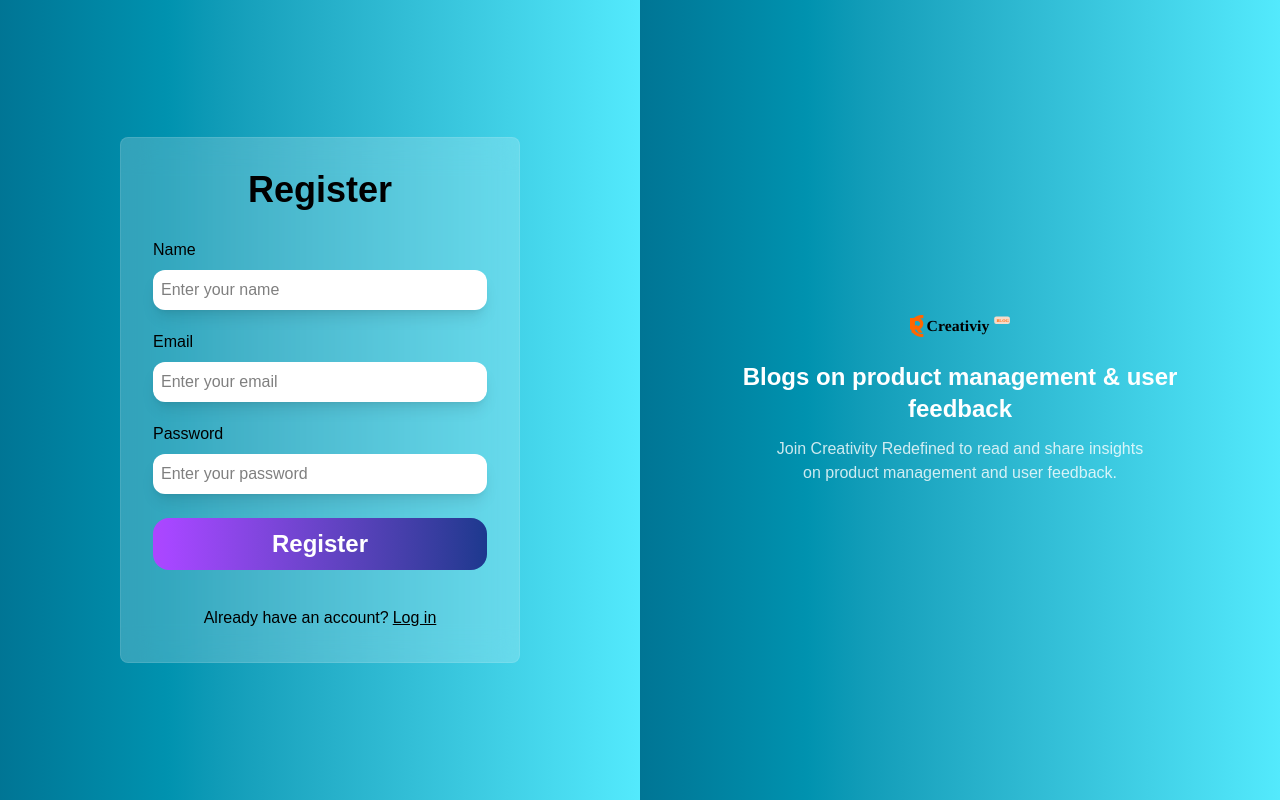
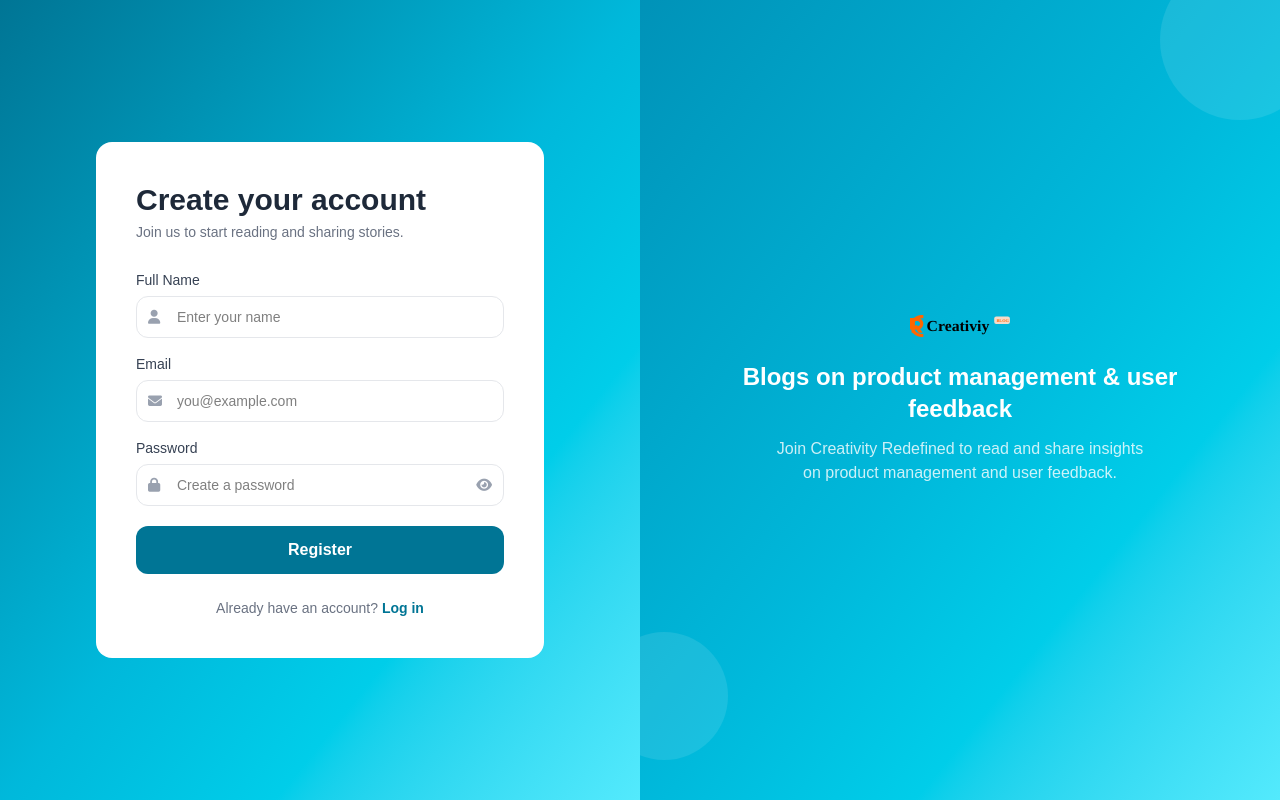
Before and after one commit to kehindeadeniji65-arch/blogwebsite, a Next.js app: page /signup in a window 1280 px wide. Built offline with nearby package versions, Linux system fonts and the light colour scheme.

Commit message:
login page

```diff
--- a/src/app/login/page.tsx
+++ b/src/app/login/page.tsx
@@ -11,11 +11,13 @@ export default function page() {
   const [password, setPassword] = useState("");
   const [error, setError] = useState("");
   const [showSuccess, setShowSuccess] = useState(false);
+  const [showPassword, setShowPassword] = useState(false);
+  const [loading, setLoading] = useState(false);
 
   const handleLogin = async (e: React.FormEvent<HTMLFormElement>) => {
-  console.log("handleLogin fired");
     e.preventDefault();
     setError("");
+    setLoading(true);
 
     try {
       const res = await fetch("https://blog-backend-0ieo.onrender.com/api/login", {
@@ -28,6 +30,7 @@ export default function page() {
 
       if (!res.ok) {
         setError(data.message || "Login failed");
+        setLoading(false);
         return;
       }
 
@@ -39,70 +42,110 @@ setTimeout(() => {
       }, 1500);
     } catch (err) {
       setError("Something went wrong");
+      setLoading(false);
     }
   };
 
   return (
     <div className="flex min-h-screen">
       {showSuccess && (
-        <div className="fixed top-5 left-1/2 -translate-x-1/2 bg-green-500 text-white px-6 py-3 rounded-lg shadow-lg z-50">
+        <div className="fixed top-5 left-1/2 -translate-x-1/2 bg-green-600 text-white px-6 py-3 rounded-lg shadow-lg z-50 flex items-center gap-2">
+          <i className="fa-solid fa-circle-check"></i>
           Login successful! Redirecting...
         </div>
       )}
 
       {/* Left - Login form */}
-      <div className="flex justify-center items-center w-full lg:w-1/2 px-4 bg-linear-to-r from-cyan-700 via-cyan-350 to-cyan-300 lg:bg-white">
-
-        <div className="py-6 sm:py-8 flex flex-col justify-center shrink-0 w-full max-w-100 backdrop-blur-lg border border-white/10 bg-white/20 lg:backdrop-blur-lg lg:border lg:border-white/10 bg-white/20rounded-lg px-5 sm:px-8">
-
-          <div className="flex lg:hidden justify-center mb-4">
+      <div className="flex justify-center items-center w-full lg:w-1/2 px-4 py-10 bg-linear-to-br from-cyan-700 via-cyan-500 to-cyan-300 lg:bg-white">
+        <div className="w-full max-w-md bg-white lg:shadow-none shadow-xl rounded-2xl px-6 py-8 sm:px-10 sm:py-10">
+          <div className="flex lg:hidden justify-center mb-6">
             <Logo/>
           </div>
-          <h2 className="text-center text-2xl sm:text-3xl md:text-4xl font-bold mb-5 sm:mb-7">Login</h2>
 
-          <form onSubmit={handleLogin} autoComplete="off">
-            <div className="flex flex-col mb-3">
-              <label htmlFor="name" className="text-sm sm:text-base">Email</label>
+          <h2 className="text-2xl sm:text-3xl font-bold text-gray-800">Welcome back</h2>
+          <p className="text-gray-500 text-sm mt-1 mb-7">Log in to continue to your dashboard.</p>
+
+          <form onSubmit={handleLogin} autoComplete="off" className="flex flex-col gap-4">
+            <div className="flex flex-col gap-1.5">
+              <label htmlFor="email" className="text-sm font-medium text-gray-700">Email</label>
+              <div className="relative">
+                <i className="fa-solid fa-envelope absolute left-3 top-1/2 -translate-y-1/2 text-gray-400 text-sm"></i>
                 <input
+                  id="email"
                   type="email"
                   name="email"
                   value={email}
                   onChange={(e) => setEmail(e.target.value)}
-                placeholder="Enter your email"
+                  placeholder="you@example.com"
                   required
-                autoComplete=""
-                className="outline-none bg-white shadow-lg p-2 my-2 rounded-[12px] text-sm sm:text-base"
+                  className="w-full border border-gray-200 rounded-xl pl-10 pr-4 py-2.5 text-sm outline-none focus:border-cyan-600 focus:ring-2 focus:ring-cyan-100 transition"
                 />
               </div>
-            <div className="flex flex-col">
-              <label htmlFor="password" className="text-sm sm:text-base">Password</label>
+            </div>
+
+            <div className="flex flex-col gap-1.5">
+              <div className="flex items-center justify-between">
+                <label htmlFor="password" className="text-sm font-medium text-gray-700">Password</label>
+                <Link href="/forgot-password" className="text-xs text-cyan-700 hover:underline">
+                  Forgot password?
+                </Link>
+              </div>
+              <div className="relative">
+                <i className="fa-solid fa-lock absolute left-3 top-1/2 -translate-y-1/2 text-gray-400 text-sm"></i>
                 <input
-                type="password"
+                  id="password"
+                  type={showPassword ? "text" : "password"}
                   name="password"
                   value={password}
                   onChange={(e) => setPassword(e.target.value)}
                   placeholder="Enter your password"
                   required
-                autoComplete="new-password"
-                className="outline-none bg-white shadow-lg p-2 my-2 rounded-[12px] text-sm sm:text-base"
+                  className="w-full border border-gray-200 rounded-xl pl-10 pr-10 py-2.5 text-sm outline-none focus:border-cyan-600 focus:ring-2 focus:ring-cyan-100 transition"
                 />
+                <button
+                  type="button"
+                  onClick={() => setShowPassword(!showPassword)}
+                  className="absolute right-3 top-1/2 -translate-y-1/2 text-gray-400 hover:text-gray-600 text-sm"
+                >
+                  <i className={`fa-solid ${showPassword ? "fa-eye-slash" : "fa-eye"}`}></i>
+                </button>
               </div>
-            {error && <p style={{ color: "red" }}>{error}</p>}
-            <button type="submit" className="bg-linear-to-r from-purple-500 to-blue-900 text-lg sm:text-2xl text-white font-bold w-full my-4 py-2.5 rounded-[16px]">
-              Log in
+            </div>
+
+            {error && (
+              <p className="text-red-600 text-sm bg-red-50 border border-red-100 rounded-lg px-3 py-2">
+                {error}
+              </p>
+            )}
+
+            <button
+              type="submit"
+              disabled={loading}
+              className="bg-cyan-700 hover:bg-cyan-800 disabled:opacity-60 disabled:cursor-not-allowed text-white font-semibold w-full py-3 rounded-xl text-sm sm:text-base transition flex items-center justify-center gap-2 mt-1"
+            >
+              {loading ? (
+                <>
+                  <i className="fa-solid fa-circle-notch fa-spin"></i> Logging in...
+                </>
+              ) : (
+                "Log in"
+              )}
             </button>
           </form>
-          <div className="mt-5 flex flex-wrap justify-center gap-1 px-4 sm:px-10 text-sm sm:text-base">
-            <p>Not register yet?</p>
-            <Link href="/signup" className="underline hover:text-white">
+
+          <p className="mt-6 text-center text-sm text-gray-500">
+            Don't have an account?{" "}
+            <Link href="/signup" className="text-cyan-700 font-semibold hover:underline">
               Sign up
             </Link>
-          </div>
+          </p>
         </div>
       </div>
 
       {/* Right - Logo & brand panel, desktop only */}
-      <div className="hidden lg:flex w-1/2 flex-col justify-center items-center bg-linear-to-r from-cyan-500 via-cyan-250 to-cyan-300 px-10 text-center">
+      <div className="hidden lg:flex w-1/2 flex-col justify-center items-center bg-linear-to-br from-cyan-600 via-cyan-500 to-cyan-300 px-10 text-center relative overflow-hidden">
+        <div className="absolute -top-10 -right-10 w-40 h-40 rounded-full bg-white/10"></div>
+        <div className="absolute bottom-10 -left-10 w-32 h-32 rounded-full bg-white/10"></div>
         <Logo/>
         <p className="mt-6 text-2xl font-bold text-white max-w-md">
           Blogs on product management & user feedback
--- a/src/app/signup/page.tsx
+++ b/src/app/signup/page.tsx
@@ -11,13 +11,14 @@ export default function page() {
   const [email, setEmail] = useState("");
   const [password, setPassword] = useState("");
   const [error, setError] = useState("");
-
-  const [showSuccess, setShowSuccess] = useState(false); // add this near your other useState lines
+  const [showSuccess, setShowSuccess] = useState(false);
+  const [showPassword, setShowPassword] = useState(false);
+  const [loading, setLoading] = useState(false);
 
   const handleSignup = async (e: React.FormEvent<HTMLFormElement>) => {
-    console.log("handleSignup fired");
     e.preventDefault();
     setError("");
+    setLoading(true);
 
     try {
       const res = await fetch("https://blog-backend-0ieo.onrender.com/api/register", {
@@ -30,6 +31,7 @@ const handleSignup = async (e: React.FormEvent<HTMLFormElement>) => {
 
       if (!res.ok) {
         setError(data.message || "Signup failed");
+        setLoading(false);
         return;
       }
 
@@ -41,29 +43,36 @@ setTimeout(() => {
       }, 1500);
     } catch (err) {
       setError("Something went wrong");
+      setLoading(false);
     }
   };
+
   return (
     <div className="flex min-h-screen">
       {showSuccess && (
-        <div className="fixed top-5 left-1/2 -translate-x-1/2 bg-green-500 text-white px-6 py-3 rounded-lg shadow-lg z-50">
+        <div className="fixed top-5 left-1/2 -translate-x-1/2 bg-green-600 text-white px-6 py-3 rounded-lg shadow-lg z-50 flex items-center gap-2">
+          <i className="fa-solid fa-circle-check"></i>
           Registration successful! Redirecting...
         </div>
       )}
 
       {/* Left - Register form */}
-      <div className="flex justify-center items-center w-full lg:w-1/2 px-4 bg-linear-to-r from-cyan-700 via-cyan-350 to-cyan-300 lg:bg-white">
-        <div className="py-6 sm:py-8 flex flex-col justify-center shrink-0 w-full max-w-100 backdrop-blur-lg border border-white/10 bg-white/20 lg:backdrop-blur-lg lg:border lg:border-white/10 lg:bg-white/20 rounded-lg px-5 sm:px-8">
-          <div className="flex lg:hidden justify-center mb-4">
+      <div className="flex justify-center items-center w-full lg:w-1/2 px-4 py-10 bg-linear-to-br from-cyan-700 via-cyan-500 to-cyan-300 lg:bg-white">
+        <div className="w-full max-w-md bg-white lg:shadow-none shadow-xl rounded-2xl px-6 py-8 sm:px-10 sm:py-10">
+          <div className="flex lg:hidden justify-center mb-6">
             <Logo/>
           </div>
 
-          <h2 className="text-center text-2xl sm:text-3xl md:text-4xl font-bold mb-5 sm:mb-7">Register</h2>
+          <h2 className="text-2xl sm:text-3xl font-bold text-gray-800">Create your account</h2>
+          <p className="text-gray-500 text-sm mt-1 mb-7">Join us to start reading and sharing stories.</p>
 
-          <form onSubmit={handleSignup} autoComplete="off">
-            <div className="flex flex-col mb-3">
-              <label htmlFor="name" className="text-sm sm:text-base">Name</label>
+          <form onSubmit={handleSignup} autoComplete="off" className="flex flex-col gap-4">
+            <div className="flex flex-col gap-1.5">
+              <label htmlFor="name" className="text-sm font-medium text-gray-700">Full Name</label>
+              <div className="relative">
+                <i className="fa-solid fa-user absolute left-3 top-1/2 -translate-y-1/2 text-gray-400 text-sm"></i>
                 <input
+                  id="name"
                   type="text"
                   name="name"
                   value={name}
@@ -71,51 +80,88 @@ setTimeout(() => {
                   placeholder="Enter your name"
                   required
                   autoComplete="off"
-                className="outline-none bg-white shadow-lg p-2 my-2 rounded-[12px] text-sm sm:text-base"
+                  className="w-full border border-gray-200 rounded-xl pl-10 pr-4 py-2.5 text-sm outline-none focus:border-cyan-600 focus:ring-2 focus:ring-cyan-100 transition"
                 />
               </div>
-            <div className="flex flex-col mb-3">
-              <label htmlFor="email" className="text-sm sm:text-base">Email</label>
+            </div>
+
+            <div className="flex flex-col gap-1.5">
+              <label htmlFor="email" className="text-sm font-medium text-gray-700">Email</label>
+              <div className="relative">
+                <i className="fa-solid fa-envelope absolute left-3 top-1/2 -translate-y-1/2 text-gray-400 text-sm"></i>
                 <input
+                  id="email"
                   type="email"
                   name="email"
                   value={email}
                   onChange={(e) => setEmail(e.target.value)}
-                placeholder="Enter your email"
+                  placeholder="you@example.com"
                   required
                   autoComplete="off"
-                className="outline-none bg-white shadow-lg p-2 my-2 rounded-[12px] text-sm sm:text-base"
+                  className="w-full border border-gray-200 rounded-xl pl-10 pr-4 py-2.5 text-sm outline-none focus:border-cyan-600 focus:ring-2 focus:ring-cyan-100 transition"
                 />
               </div>
-            <div className="flex flex-col">
-              <label htmlFor="password" className="text-sm sm:text-base">Password</label>
+            </div>
+
+            <div className="flex flex-col gap-1.5">
+              <label htmlFor="password" className="text-sm font-medium text-gray-700">Password</label>
+              <div className="relative">
+                <i className="fa-solid fa-lock absolute left-3 top-1/2 -translate-y-1/2 text-gray-400 text-sm"></i>
                 <input
-                type="password"
+                  id="password"
+                  type={showPassword ? "text" : "password"}
                   name="password"
                   value={password}
                   onChange={(e) => setPassword(e.target.value)}
-                placeholder="Enter your password"
+                  placeholder="Create a password"
                   required
                   autoComplete="new-password"
-                className="outline-none bg-white shadow-lg p-2 my-2 rounded-[12px] text-sm sm:text-base"
+                  className="w-full border border-gray-200 rounded-xl pl-10 pr-10 py-2.5 text-sm outline-none focus:border-cyan-600 focus:ring-2 focus:ring-cyan-100 transition"
                 />
+                <button
+                  type="button"
+                  onClick={() => setShowPassword(!showPassword)}
+                  className="absolute right-3 top-1/2 -translate-y-1/2 text-gray-400 hover:text-gray-600 text-sm"
+                >
+                  <i className={`fa-solid ${showPassword ? "fa-eye-slash" : "fa-eye"}`}></i>
+                </button>
               </div>
-            {error && <p style={{ color: "red" }}>{error}</p>}
-            <button type="submit" className="bg-linear-to-r from-purple-500 to-blue-900 text-lg sm:text-2xl text-white font-bold w-full my-4 py-2.5 rounded-[16px]">
-              Register
+            </div>
+
+            {error && (
+              <p className="text-red-600 text-sm bg-red-50 border border-red-100 rounded-lg px-3 py-2">
+                {error}
+              </p>
+            )}
+
+            <button
+              type="submit"
+              disabled={loading}
+              className="bg-cyan-700 hover:bg-cyan-800 disabled:opacity-60 disabled:cursor-not-allowed text-white font-semibold w-full py-3 rounded-xl text-sm sm:text-base transition flex items-center justify-center gap-2 mt-1"
+            >
+              {loading ? (
+                <>
+                  <i className="fa-solid fa-circle-notch fa-spin"></i> Creating account...
+                </>
+              ) : (
+                "Register"
+              )}
             </button>
           </form>
-          <div className="mt-5 flex flex-wrap justify-center gap-1 px-4 sm:px-10 text-sm sm:text-base">
-            <p>Already have an account?</p>
-            <Link href="/login" className="underline hover:text-white">
+
+          <p className="mt-6 text-center text-sm text-gray-500">
+            Already have an account?{" "}
+            <Link href="/login" className="text-cyan-700 font-semibold hover:underline">
               Log in
             </Link>
-          </div>
+          </p>
         </div>
       </div>
 
       {/* Right - Logo & brand panel, desktop only */}
-      <div className="hidden lg:flex w-1/2 flex-col justify-center items-center bg-linear-to-r from-cyan-700 via-cyan-350 to-cyan-300 px-10 text-center">
+      <div className="hidden lg:flex w-1/2 flex-col justify-center items-center bg-linear-to-br from-cyan-600 via-cyan-500 to-cyan-300 px-10 text-center relative overflow-hidden">
+        <div className="absolute -top-10 -right-10 w-40 h-40 rounded-full bg-white/10"></div>
+        <div className="absolute bottom-10 -left-10 w-32 h-32 rounded-full bg-white/10"></div>
         <Logo/>
         <p className="mt-6 text-2xl font-bold text-white max-w-md">
           Blogs on product management & user feedback
```
Lines whose indentation alone changed are shown as unchanged.
